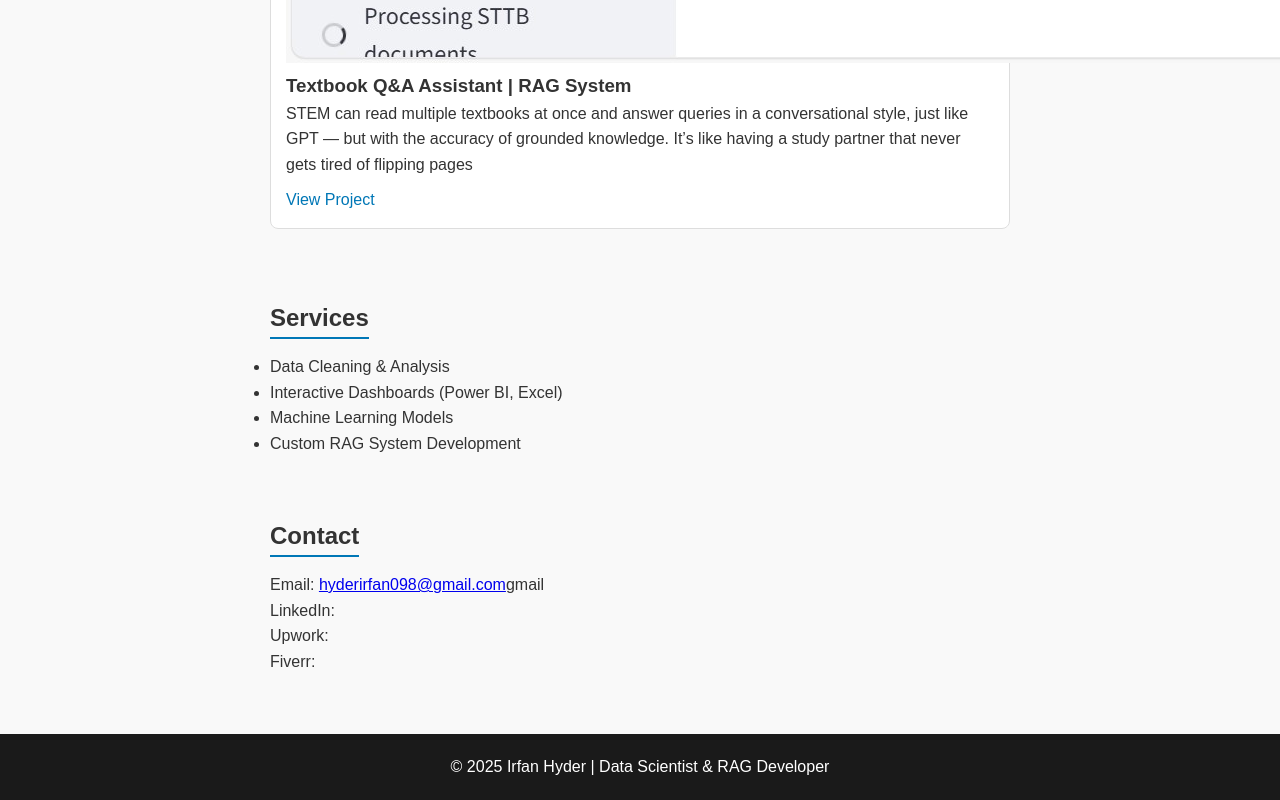
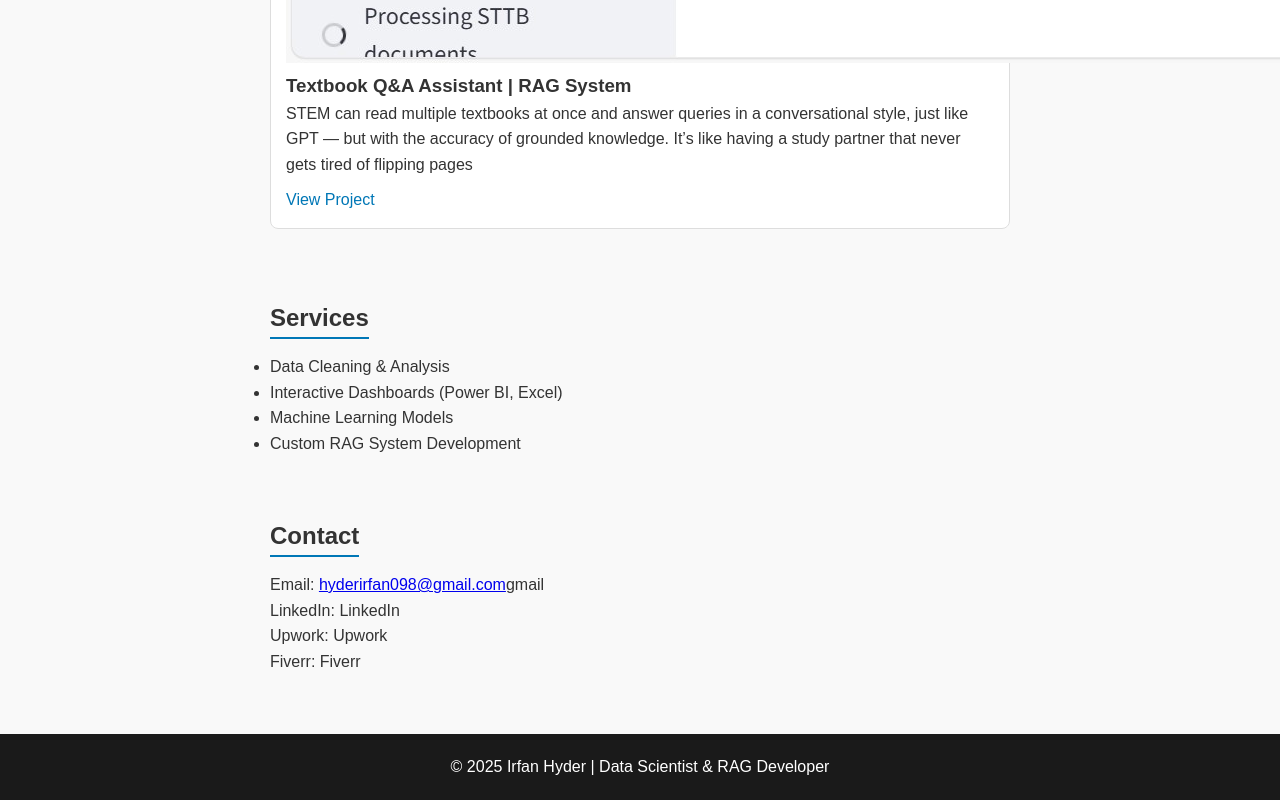
Before and after one commit to IHBhatti/Portfolio-website, a plain HTML site: page index.html in a window 1280 px wide. Shown: the part 5967-6767 px from the top of the page. Drawn offline with Linux system fonts and the light colour scheme.

Commit message:
Update index.html

```diff
--- a/index.html
+++ b/index.html
@@ -105,9 +105,9 @@
   <section id="contact" class="fade-in">
     <h2>Contact</h2>
     <p>Email: <a href="hyderirfan098@gmail.com">hyderirfan098@gmail.com</a>gmail</p>
-    <p>LinkedIn: <a href="www.linkedin.com/in/irfan-hyder-03885a142"></a></p>
-    <p>Upwork: <a href="https://www.upwork.com/freelancers/~0134afc908e304f978?mp_source=share"></a></p>
-    <p>Fiverr: <a href="https://www.fiverr.com/s/qDzAoQg"></a></p>
+    <p>LinkedIn: <a href="www.linkedin.com/in/irfan-hyder-03885a142"></a>LinkedIn</p>
+    <p>Upwork: <a href="https://www.upwork.com/freelancers/~0134afc908e304f978?mp_source=share"></a>Upwork</p>
+    <p>Fiverr: <a href="https://www.fiverr.com/s/qDzAoQg"></a>Fiverr</p>
   </section>
 
   <!-- Footer -->
```
